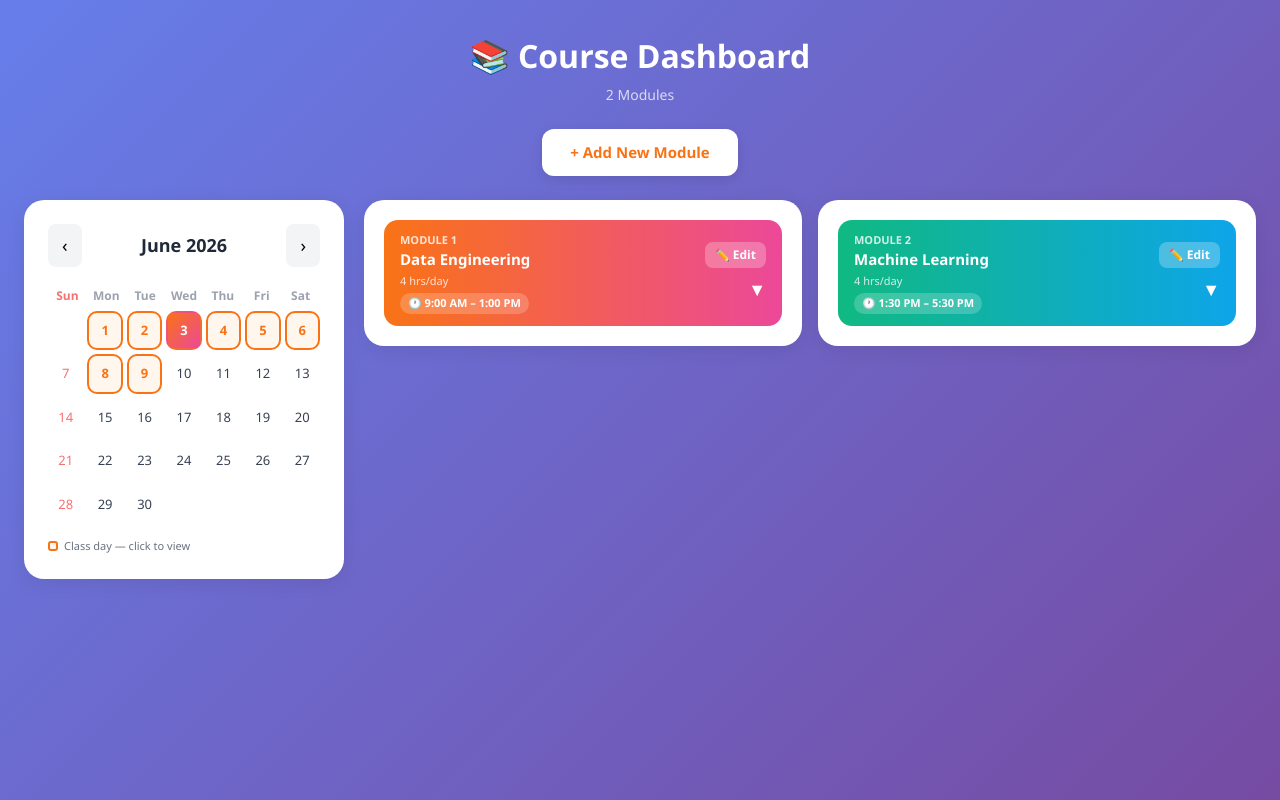
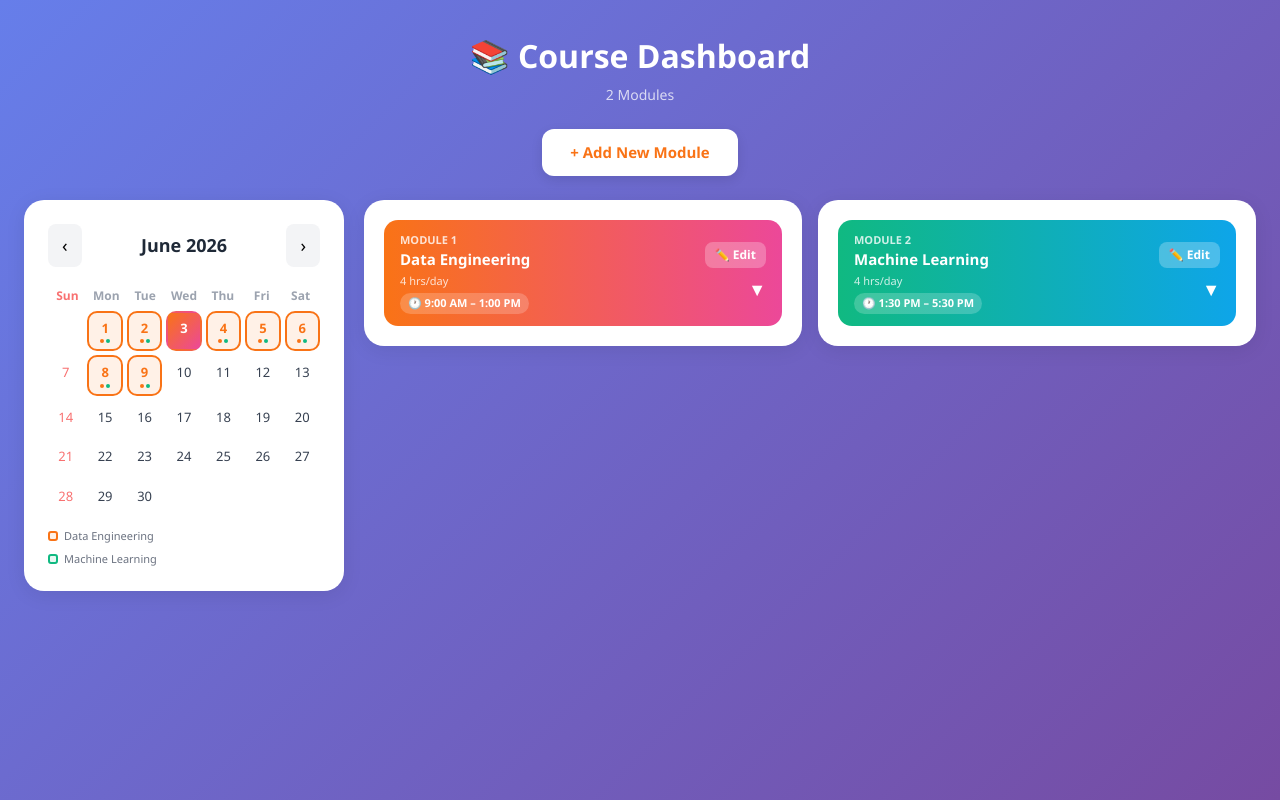
Before and after one commit to Pragati26548/course-dashboard, a React (Vite) app: page / in a window 1280 px wide. Built offline with nearby package versions, Linux system fonts and the light colour scheme.

Commit message:
Fixed calendar colors per module and added date toggle to close module

```diff
--- a/src/App.jsx
+++ b/src/App.jsx
@@ -95,11 +95,14 @@ function Calendar({ onDateClick, selectedDate, collapsed, modules }) {
   const monthName = currentDate.toLocaleString("default", { month: "long" });
   const firstDay = new Date(year, month, 1).getDay();
   const daysInMonth = new Date(year, month + 1, 0).getDate();
+
   const cells = [];
   for (let i = 0; i < firstDay; i++) cells.push(null);
   for (let d = 1; d <= daysInMonth; d++) cells.push(d);
-  const isAnyModuleClassDay = (day) =>
-    modules.some(mod => isClassDay(day, month, year, mod.startDate, mod.endDate));
+
+  const getModulesForDay = (day) =>
+    modules.filter(mod => isClassDay(day, month, year, mod.startDate, mod.endDate));
+
   return (
     <div style={{ background: "#fff", borderRadius: 20, padding: collapsed ? 16 : 24, boxShadow: "0 4px 20px rgba(0,0,0,0.08)" }}>
       {!collapsed ? (
@@ -113,33 +116,71 @@ function Calendar({ onDateClick, selectedDate, collapsed, modules }) {
       ) : (
         <div style={{ fontWeight: 800, fontSize: 14, color: "#1f2937", marginBottom: 8, textAlign: "center" }}>{monthName} {year}</div>
       )}
+
       <div style={{ display: "grid", gridTemplateColumns: "repeat(7, 1fr)", marginBottom: 6 }}>
         {DAYS_SHORT.map(d => (
           <div key={d} style={{ textAlign: "center", fontSize: collapsed ? 9 : 12, fontWeight: 700, color: d === "Sun" ? "#f87171" : "#9ca3af" }}>{d}</div>
         ))}
       </div>
+
       <div style={{ display: "grid", gridTemplateColumns: "repeat(7, 1fr)", gap: collapsed ? 2 : 4 }}>
         {cells.map((day, i) => {
           if (!day) return <div key={i}></div>;
           const isToday = day === today.getDate() && month === today.getMonth() && year === today.getFullYear();
-          const classDay = isAnyModuleClassDay(day);
+          const dayModules = getModulesForDay(day);
+          const isClassday = dayModules.length > 0;
           const isSelected = selectedDate && selectedDate.day === day && selectedDate.month === month && selectedDate.year === year;
-          let bg = "transparent", textColor = isSunday(day, month, year) ? "#f87171" : "#374151", border = "2px solid transparent", cursor = "default";
-          if (isSelected) { bg = "linear-gradient(135deg, #f97316, #10b981)"; textColor = "#fff"; cursor = "pointer"; }
-          else if (isToday) { bg = "linear-gradient(135deg, #f97316, #ec4899)"; textColor = "#fff"; }
-          else if (classDay) { bg = "#fff7ed"; textColor = "#f97316"; border = "2px solid #f97316"; cursor = "pointer"; }
+          const firstColor = dayModules[0]?.color?.from || "#f97316";
+
+          let bg = "transparent";
+          let textColor = isSunday(day, month, year) ? "#f87171" : "#374151";
+          let border = "2px solid transparent";
+          let cursor = "default";
+
+          if (isSelected) {
+            if (dayModules.length === 1) {
+              bg = dayModules[0].color.from;
+            } else if (dayModules.length > 1) {
+              bg = `linear-gradient(135deg, ${dayModules[0].color.from}, ${dayModules[1].color.from})`;
+            } else {
+              bg = "#f97316";
+            }
+            textColor = "#fff";
+            cursor = "pointer";
+          } else if (isToday) {
+            bg = "linear-gradient(135deg, #f97316, #ec4899)";
+            textColor = "#fff";
+          } else if (isClassday) {
+            bg = `${firstColor}1a`;
+            textColor = firstColor;
+            border = `2px solid ${firstColor}`;
+            cursor = "pointer";
+          }
+
           return (
-            <div key={i} onClick={() => classDay && onDateClick(day, month, year)}
-              style={{ textAlign: "center", padding: collapsed ? "4px 1px" : "8px 2px", borderRadius: collapsed ? 6 : 10, fontSize: collapsed ? 10 : 13, background: bg, color: textColor, cursor, border, fontWeight: classDay ? 700 : 400 }}>
+            <div key={i} onClick={() => isClassday && onDateClick(day, month, year)}
+              style={{ textAlign: "center", padding: collapsed ? "2px 1px" : "6px 2px", borderRadius: collapsed ? 6 : 10, fontSize: collapsed ? 10 : 13, background: bg, color: textColor, cursor, border, fontWeight: isClassday ? 700 : 400, position: "relative" }}>
               {day}
+              {!isSelected && !isToday && isClassday && (
+                <div style={{ display: "flex", justifyContent: "center", gap: 2, marginTop: 1 }}>
+                  {dayModules.map((mod, idx) => (
+                    <div key={idx} style={{ width: collapsed ? 3 : 4, height: collapsed ? 3 : 4, borderRadius: "50%", background: mod.color.from }} />
+                  ))}
+                </div>
+              )}
             </div>
           );
         })}
       </div>
+
       {!collapsed && (
-        <div style={{ marginTop: 14, display: "flex", alignItems: "center", gap: 6 }}>
-          <div style={{ width: 10, height: 10, borderRadius: 3, background: "#fff7ed", border: "2px solid #f97316" }}></div>
-          <span style={{ fontSize: 11, color: "#6b7280" }}>Class day — click to view</span>
+        <div style={{ marginTop: 14, display: "flex", flexDirection: "column", gap: 6 }}>
+          {modules.map(mod => (
+            <div key={mod.id} style={{ display: "flex", alignItems: "center", gap: 6 }}>
+              <div style={{ width: 10, height: 10, borderRadius: 3, background: `${mod.color.from}1a`, border: `2px solid ${mod.color.from}` }}></div>
+              <span style={{ fontSize: 11, color: "#6b7280" }}>{mod.title}</span>
+            </div>
+          ))}
         </div>
       )}
     </div>
@@ -211,6 +252,7 @@ function ModuleForm({ onSave, onClose, nextModuleNumber, modules, editingModule
     topics: editingModule?.days.map(d => d.topic).join("\n") || "",
   });
   const [slotError, setSlotError] = useState("");
+
   const colors = [
     { from: "#f97316", to: "#ec4899" },
     { from: "#10b981", to: "#0ea5e9" },
@@ -219,6 +261,7 @@ function ModuleForm({ onSave, onClose, nextModuleNumber, modules, editingModule
     { from: "#0ea5e9", to: "#6366f1" },
     { from: "#14b8a6", to: "#84cc16" },
   ];
+
   const handleHoursChange = (val) => {
     const hrs = parseInt(val);
     if (hrs >= 8) {
@@ -227,10 +270,12 @@ function ModuleForm({ onSave, onClose, nextModuleNumber, modules, editingModule
       setForm(prev => ({ ...prev, hoursPerDay: val, timeSlot: "", slotChoice: "" }));
     }
   };
+
   const handleSlotChoice = (choice) => {
     const slot = choice === "morning" ? "9:00 AM – 1:00 PM" : "1:30 PM – 5:30 PM";
     setForm(prev => ({ ...prev, slotChoice: choice, timeSlot: slot }));
   };
+
   const handleSubmit = () => {
     if (!form.title || !form.hoursPerDay || !form.timeSlot || !form.startDate || !form.endDate) {
       alert("Please fill in all required fields!");
@@ -279,9 +324,11 @@ function ModuleForm({ onSave, onClose, nextModuleNumber, modules, editingModule
     });
     onClose();
   };
+
   const inputStyle = { width: "100%", padding: "10px 12px", borderRadius: 10, border: "1.5px solid #e5e7eb", fontSize: 14, outline: "none", boxSizing: "border-box", marginTop: 4 };
   const labelStyle = { fontSize: 13, fontWeight: 600, color: "#374151" };
   const hrs = parseInt(form.hoursPerDay);
+
   return (
     <>
       {slotError && <SlotPopup message={slotError} onClose={() => setSlotError("")} />}
@@ -386,12 +433,14 @@ export default function App() {
       ],
     },
   ]);
+
   const [expandedModules, setExpandedModules] = useState({});
   const [highlightedDays, setHighlightedDays] = useState({});
   const [selectedDate, setSelectedDate] = useState(null);
   const [calendarCollapsed, setCalendarCollapsed] = useState(false);
   const [showForm, setShowForm] = useState(false);
   const [editingModule, setEditingModule] = useState(null);
+
   const handleSaveModule = (moduleData) => {
     setModules(prev => {
       const exists = prev.find(m => m.id === moduleData.id);
@@ -399,6 +448,7 @@ export default function App() {
       return [...prev, moduleData];
     });
   };
+
   const handleExpand = (id) => setExpandedModules(prev => ({ ...prev, [id]: true }));
   const handleClose = (id) => {
     const newExpanded = { ...expandedModules, [id]: false };
@@ -409,7 +459,16 @@ export default function App() {
       setCalendarCollapsed(false);
     }
   };
+
   const handleDateClick = (day, month, year) => {
+  const isSameDate = selectedDate && selectedDate.day === day && selectedDate.month === month && selectedDate.year === year;
+  if (isSameDate) {
+    setSelectedDate(null);
+    setHighlightedDays({});
+    setExpandedModules({});
+    setCalendarCollapsed(false);
+    return;
+  }
   setSelectedDate({ day, month, year });
   setCalendarCollapsed(true);
   const newHighlights = {}, newExpanded = {};
@@ -421,9 +480,11 @@ export default function App() {
   setHighlightedDays(newHighlights);
   setExpandedModules(newExpanded);
   };
+
   const openAddForm = () => { setEditingModule(null); setShowForm(true); };
   const openEditForm = (mod) => { setEditingModule(mod); setShowForm(true); };
   const closeForm = () => { setShowForm(false); setEditingModule(null); };
+
   return (
     <div style={{ minHeight: "100vh", background: "linear-gradient(135deg, #667eea 0%, #764ba2 100%)", padding: "32px 24px", fontFamily: "Segoe UI, sans-serif" }}>
       <h1 style={{ textAlign: "center", color: "#fff", fontSize: 32, fontWeight: 800, marginBottom: 4 }}>📚 Course Dashboard</h1>
```
Lines whose indentation alone changed are shown as unchanged.
